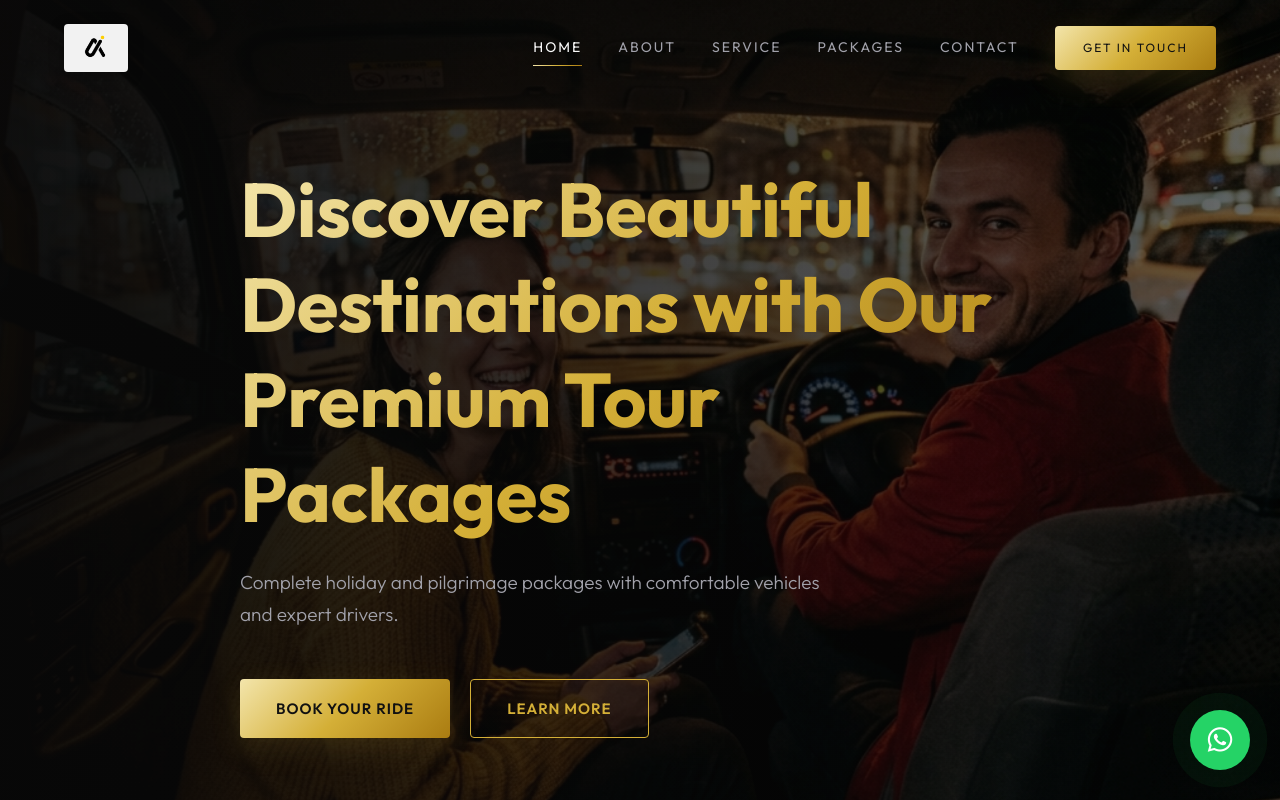
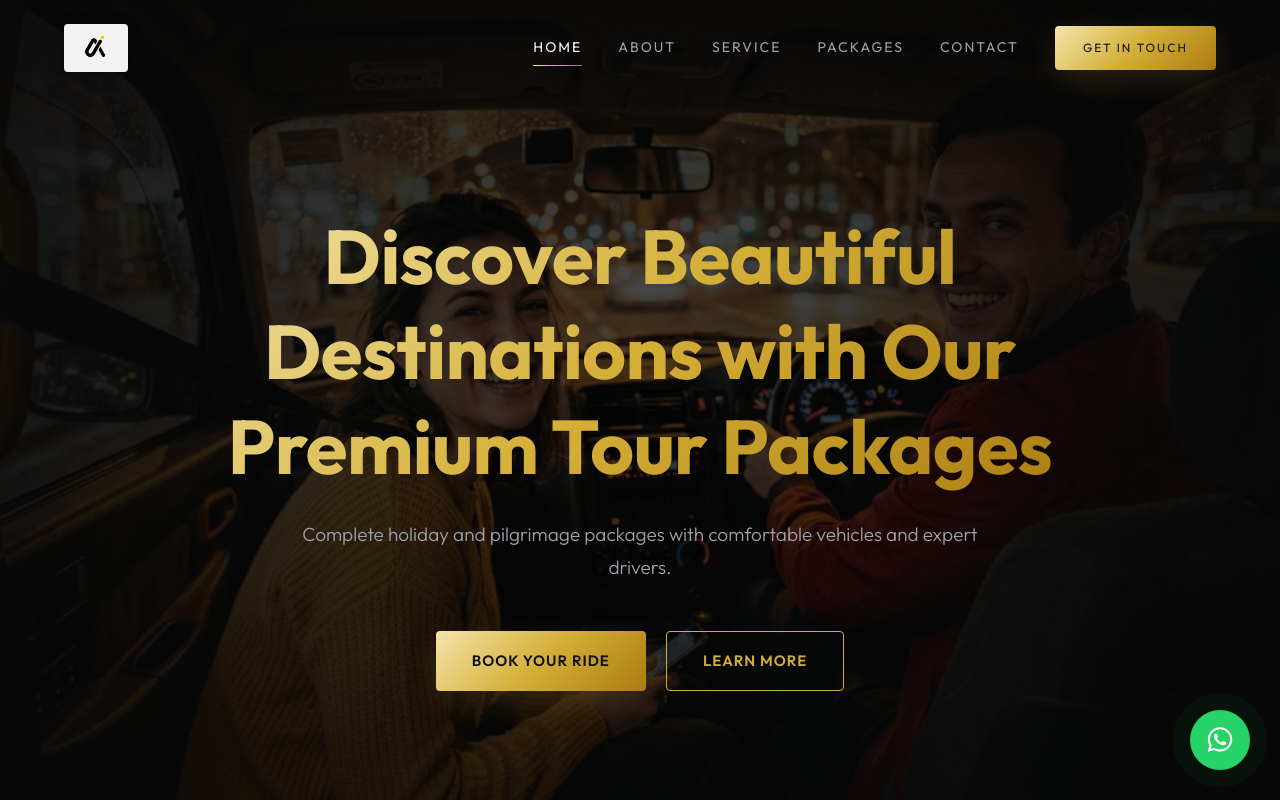
Before and after one commit to Abhinav-THAJ/cabz-tours, a Next.js app: page / in a window 1280 px wide. Shown: the top 800 px of the page. Built offline with nearby package versions, Linux system fonts and the light colour scheme.

Commit message:
Center align hero section content

```diff
--- a/src/app/globals.css
+++ b/src/app/globals.css
@@ -125,20 +125,20 @@ header.scrolled {
 .hero-bg img { width: 100%; height: 100%; object-fit: cover; filter: brightness(0.6); transform: scale(1.05); animation: kenburns 25s infinite alternate ease-in-out; }
 .hero-bg::after {
   content: ''; position: absolute; top: 0; left: 0; width: 100%; height: 100%;
-  background: linear-gradient(to right, rgba(8,8,8,0.95) 0%, rgba(8,8,8,0.3) 100%);
+  background: radial-gradient(circle at center, rgba(8,8,8,0.5) 0%, rgba(8,8,8,0.95) 100%);
 }
 @keyframes kenburns { 0% { transform: scale(1); } 100% { transform: scale(1.08); } }
-.hero-content { max-width: 800px; position: relative; z-index: 2; }
+.hero-content { max-width: 900px; margin: 0 auto; text-align: center; position: relative; z-index: 2; display: flex; flex-direction: column; align-items: center; }
 .hero h1 {
-  font-size: clamp(40px, 6vw, 76px); margin-bottom: 24px; opacity: 0;
+  font-size: clamp(40px, 6vw, 76px); margin-bottom: 24px; opacity: 0; text-align: center;
   transform: translateY(40px); animation: fadeInUp 1.2s forwards 0.3s cubic-bezier(0.165, 0.84, 0.44, 1); line-height: 1.25;
 }
 .hero p {
-  font-size: 19px; color: var(--text-dim); margin-bottom: 48px; max-width: 600px; font-weight: 300;
+  font-size: 19px; color: var(--text-dim); margin: 0 auto 48px auto; max-width: 700px; font-weight: 300; text-align: center;
   opacity: 0; transform: translateY(30px); animation: fadeInUp 1.2s forwards 0.5s cubic-bezier(0.165, 0.84, 0.44, 1);
 }
 .hero-btns {
-  display: flex; gap: 20px; flex-wrap: wrap; opacity: 0;
+  display: flex; gap: 20px; flex-wrap: wrap; justify-content: center; opacity: 0;
   transform: translateY(30px); animation: fadeInUp 1.2s forwards 0.7s cubic-bezier(0.165, 0.84, 0.44, 1);
 }
 .page-hero { height: 60vh; }
```
